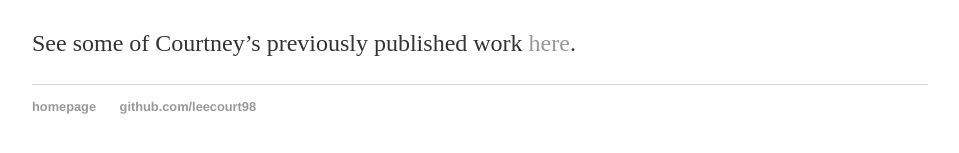
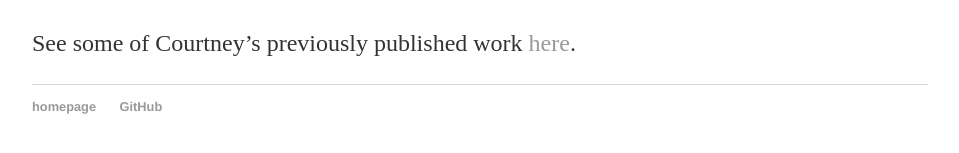
Before and after one commit to leecourt98/leecourt98.github.io, a Jekyll site: the page built from about/index.md, in a window 1280 px wide. Shown: the part 426-579 px from the top of the page, without its empty margins (160-1119 px from the left). Built offline with Jekyll 4.4.1, drawn with Linux system fonts in a browser that asks for light colours.

Commit message:
Update default.html

```diff
--- a/_layouts/default.html
+++ b/_layouts/default.html
@@ -24,7 +24,7 @@
 			<footer>
 	    		<ul>
 	        		<li><a href="http://courtneylee.net">homepage</a></li>
-	        		<li><a href="https://github.com/leecourt98">github.com/leecourt98</a></li>
+	        		<li><a href="https://github.com/leecourt98">GitHub</a></li>
 				</ul>
 			</footer>
 		</body>
```
